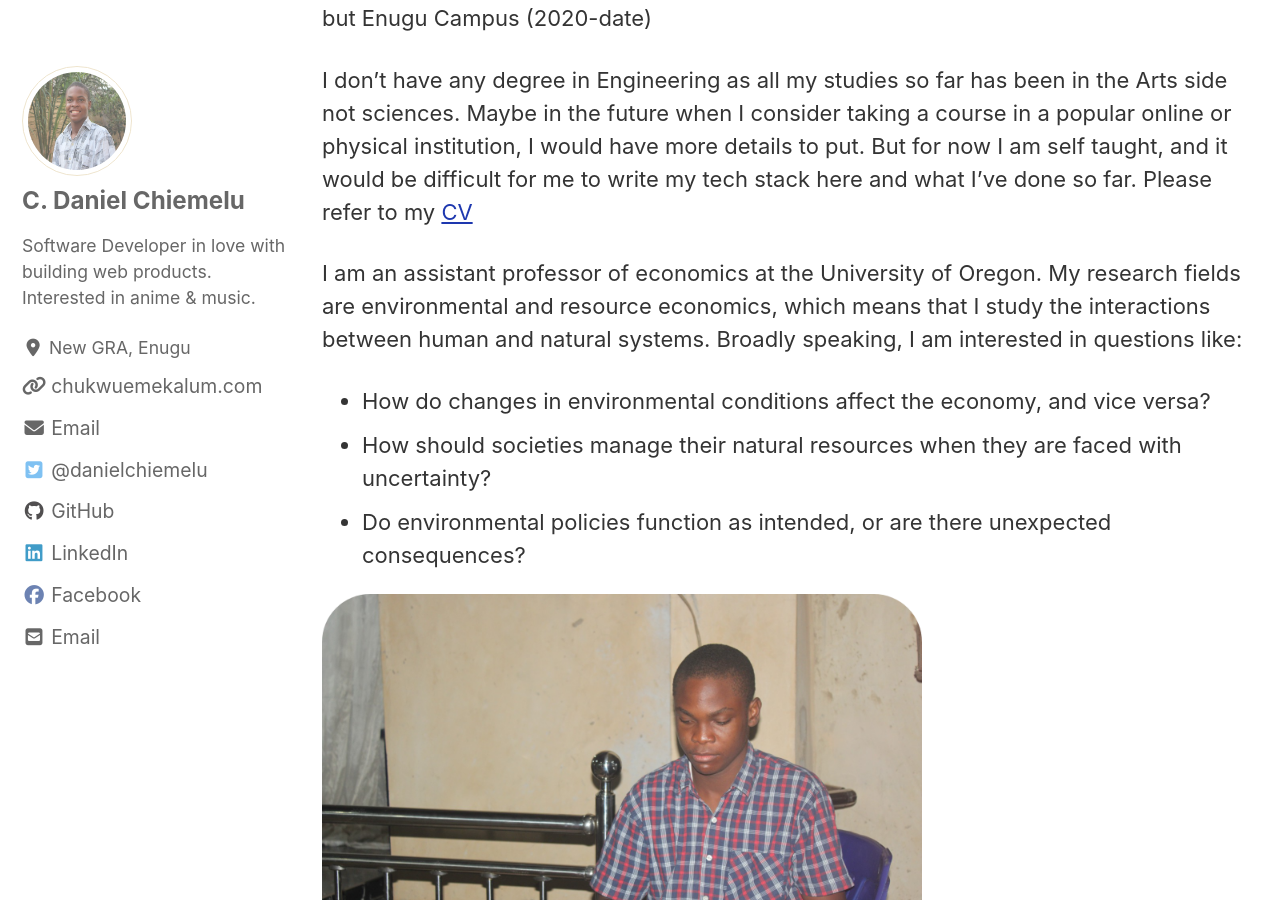
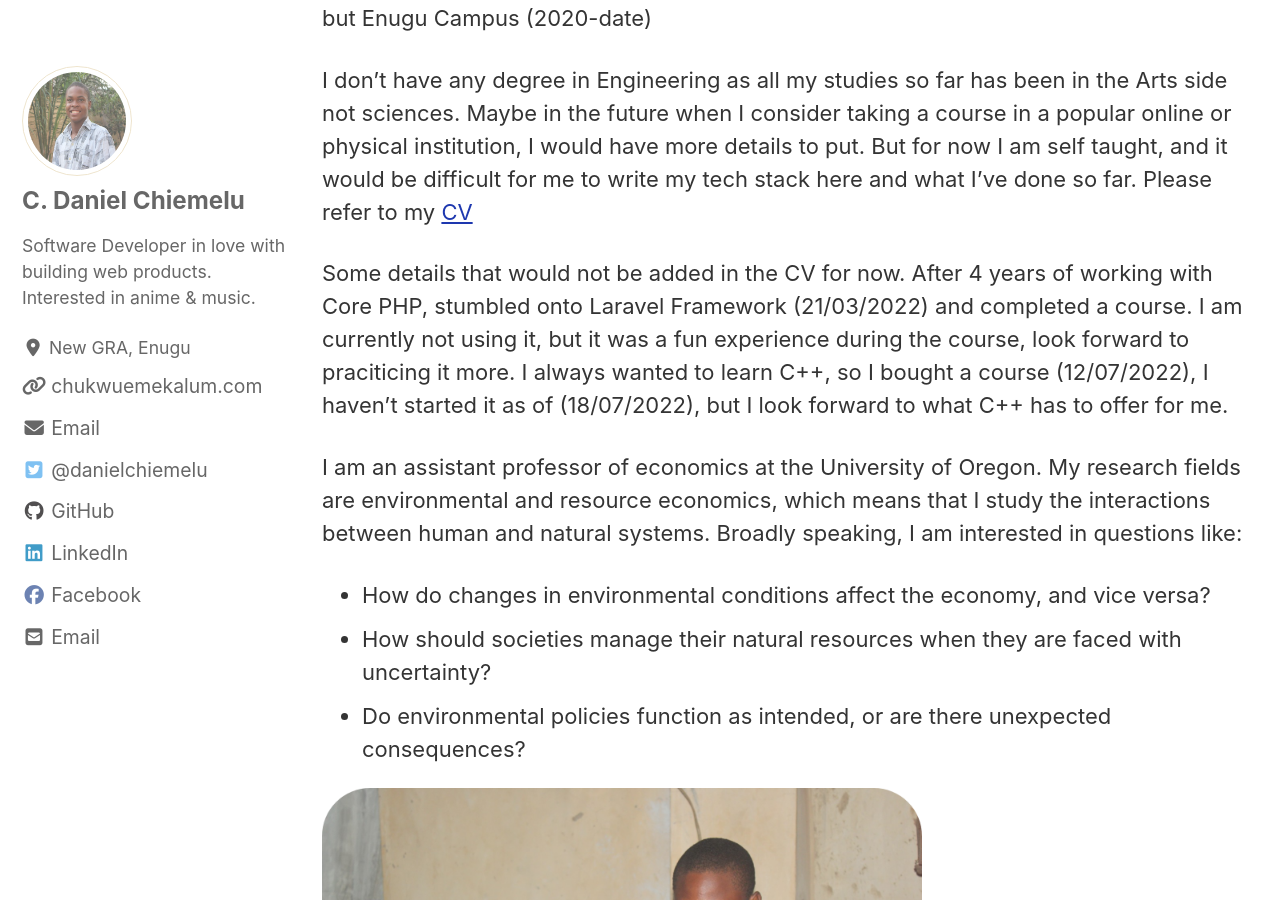
Before and after one commit to Chukwuemekalum/chukwuemekalum.github.io, a Jekyll site: the page built from _pages/home.md, in a window 1280 px wide and 900 px high, scrolled down 1171 px. Built offline with Jekyll 4.4.1, drawn with Linux system fonts in a browser that asks for light colours; cached includes are drawn as plain includes; nearby versions of some CDN libraries.

Commit message:
New Changes

```diff
--- a/_pages/home.md
+++ b/_pages/home.md
@@ -17,6 +17,8 @@ I was in Arts in my Secondary School (Highschool) at [Federal Government College
 
 I don't have any degree in Engineering as all my studies so far has been in the Arts side not sciences. Maybe in the future when I consider taking a course in a popular online or physical institution, I would have more details to put. But for now I am self taught, and it would be difficult for me to write my tech stack here and what I've done so far. Please refer to my [CV]({{site.author.cv}}){:target="_blank"}
 
+Some details that would not be added in the CV for now. After 4 years of working with Core PHP, stumbled onto Laravel Framework (21/03/2022) and completed a course. I am currently not using it, but it was a fun experience during the course, look forward to praciticing it more. I always wanted to learn C++, so I bought a course (12/07/2022), I haven't started it as of (18/07/2022), but I look forward to what C++ has to offer for me.
+
 I am an assistant professor of economics at the University of Oregon. My research fields are environmental and resource economics, which means that I study the interactions between human and natural systems. Broadly speaking, I am interested in questions like:
 
 - How do changes in environmental conditions affect the economy, and vice versa?
```
